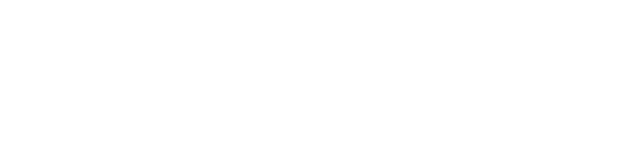
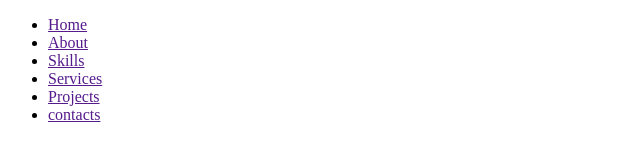
Before and after one commit to SamuelAde001/MyPortfolio, a plain HTML site: page index.html in a window 1280 px wide. Shown: the whole page, without its empty margins (0-640 px from the left). Drawn offline with Linux system fonts and the light colour scheme.

Commit message:
Just some edits

```diff
--- a/index.html
+++ b/index.html
@@ -7,11 +7,24 @@
 		<title>Samuel Adebayo's portfolio</title>
 	</head>
 	<body>
-		<div class="home"></div>
+		<div class="home">
+			<nav>
+				<div class="logoname"></div>
+				<ul>
+					<li><a href="">Home</a></li>
+					<li><a href="">About</a></li>
+					<li><a href="">Skills</a></li>
+					<li><a href="">Services</a></li>
+					<li><a href="">Projects</a></li>
+					<li><a href="">contacts</a></li>
+				</ul>
+			</nav>
+		</div>
 		<div class="about"></div>
 		<div class="skills"></div>
 		<div class="services"></div>
 		<div class="projects"></div>
 		<div class="contacts"></div>
+		<footer></footer>
 	</body>
 </html>
```
